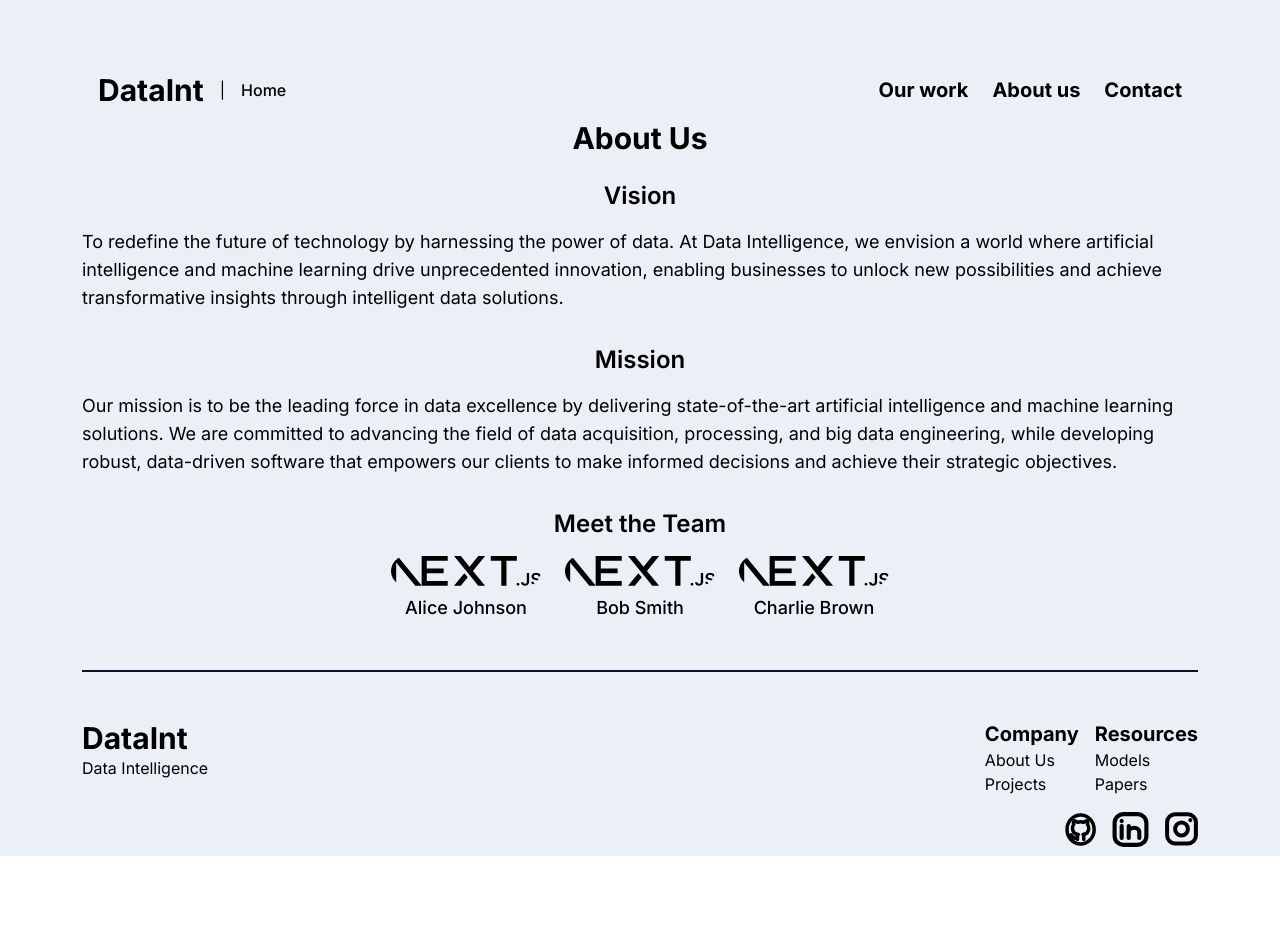
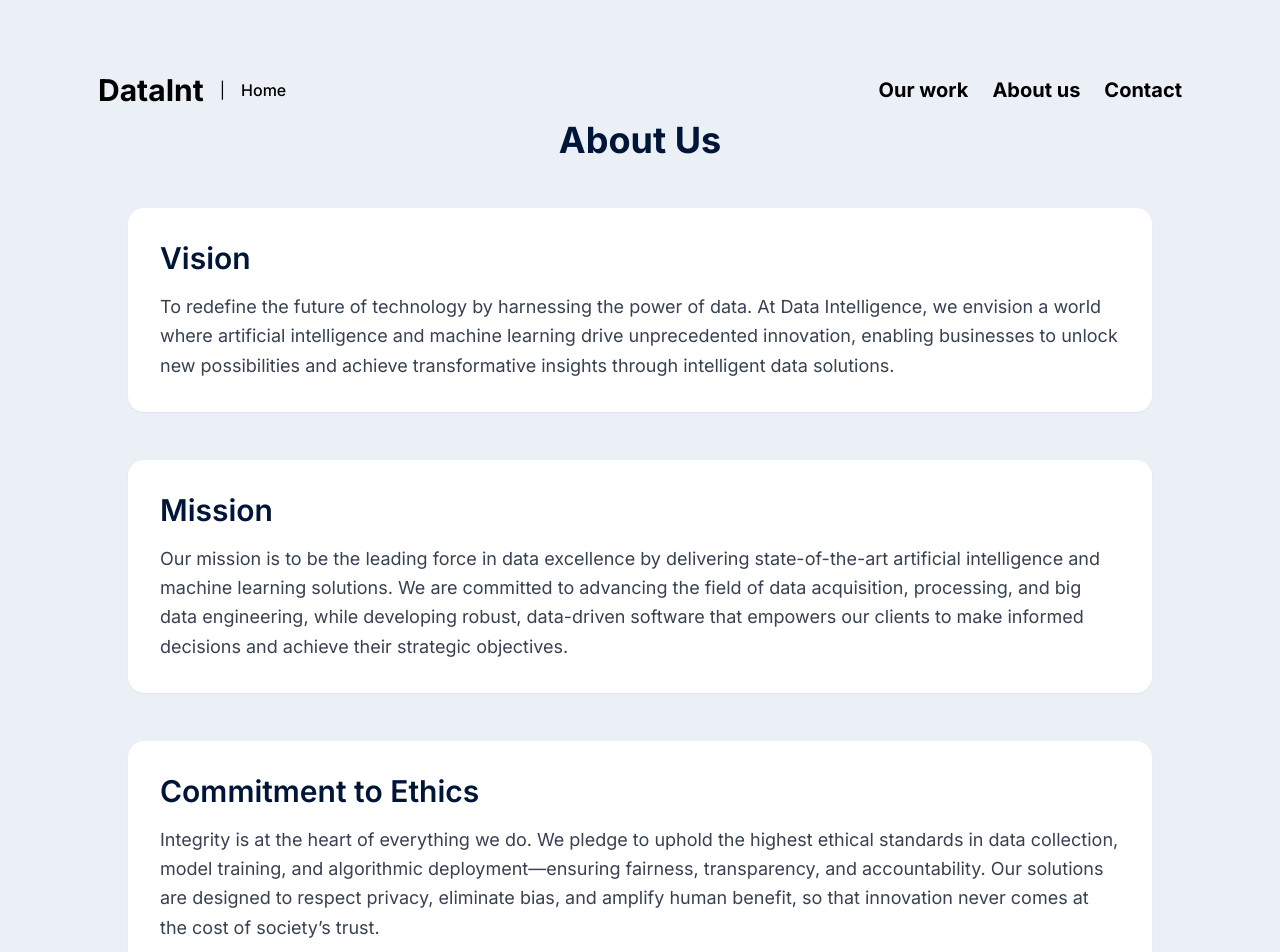
Before and after one commit to Anthony-Phiri-533-MW/dataint-2, a Next.js app: page /aboutus in a window 1280 px wide. Shown: the top 952 px of the page. Before the commit the page ends 856 px from the top, so only its background shows below. Built offline with nearby package versions, Linux system fonts and the light colour scheme.

Commit message:
modifie about us page, add declaretion of ethics

```diff
--- a/app/aboutus/page.jsx
+++ b/app/aboutus/page.jsx
@@ -7,51 +7,94 @@ import Navbar from '../components/Navbar/Navbar';
 import Footer from '../components/Footer/Footer';
 
 const teamMembers = [
-    { name: 'Alice Johnson', src: SampleImg  },
-    { name: 'Bob Smith', src:  SampleImg  },
-    { name: 'Charlie Brown', src:  SampleImg  }
+    { name: 'Alice Johnson', src: SampleImg },
+    { name: 'Bob Smith', src: SampleImg },
+    { name: 'Charlie Brown', src: SampleImg }
 ];
 
-const page = () => {
+const AboutPage = () => {
     return (
-        <div className="px-[82px] py-[60px] bg-[#EBEFF6] min-h-screen">
+        <div className="px-6 md:px-[82px] py-[60px] bg-[#EBEFF6] min-h-screen">
             <Navbar />
-            <h1 className="text-3xl font-bold text-center mb-6">About Us</h1>
 
-            <section className="mb-8">
-                <h2 className="text-2xl font-semibold mb-4 text-center">Vision</h2>
-                <p className="text-lg">
-                    To redefine the future of technology by harnessing the power of data. At Data Intelligence, we envision a world where artificial intelligence and machine learning drive unprecedented innovation, enabling businesses to unlock new possibilities and achieve transformative insights through intelligent data solutions.
+            <main className="max-w-5xl mx-auto">
+                <h1 className="text-4xl font-bold text-[#001538] text-center mb-12">
+                    About Us
+                </h1>
+
+                {/* Vision */}
+                <section className="mb-12 p-8 bg-white rounded-2xl shadow-sm">
+                    <h2 className="text-3xl font-semibold text-[#001538] mb-4">
+                        Vision
+                    </h2>
+                    <p className="text-lg text-gray-700 leading-relaxed">
+                        To redefine the future of technology by harnessing the power of data.
+                        At Data Intelligence, we envision a world where artificial intelligence
+                        and machine learning drive unprecedented innovation, enabling businesses
+                        to unlock new possibilities and achieve transformative insights through
+                        intelligent data solutions.
                     </p>
                 </section>
 
-            <section className="mb-8">
-                <h2 className="text-2xl font-semibold mb-4 text-center">Mission</h2>
-                <p className="text-lg">
-                    Our mission is to be the leading force in data excellence by delivering state-of-the-art artificial intelligence and machine learning solutions. We are committed to advancing the field of data acquisition, processing, and big data engineering, while developing robust, data-driven software that empowers our clients to make informed decisions and achieve their strategic objectives.
+                {/* Mission */}
+                <section className="mb-12 p-8 bg-white rounded-2xl shadow-sm">
+                    <h2 className="text-3xl font-semibold text-[#001538] mb-4">
+                        Mission
+                    </h2>
+                    <p className="text-lg text-gray-700 leading-relaxed">
+                        Our mission is to be the leading force in data excellence by delivering
+                        state-of-the-art artificial intelligence and machine learning solutions.
+                        We are committed to advancing the field of data acquisition, processing,
+                        and big data engineering, while developing robust, data-driven software
+                        that empowers our clients to make informed decisions and achieve their
+                        strategic objectives.
                     </p>
                 </section>
 
-            <section>
-                <h2 className="text-2xl font-semibold mb-4 text-center">Meet the Team</h2>
-                <div className="flex flex-wrap justify-center gap-6">
+                {/* Commitment to Ethics */}
+                <section className="mb-12 p-8 bg-white rounded-2xl shadow-sm">
+                    <h2 className="text-3xl font-semibold text-[#001538] mb-4">
+                        Commitment to Ethics
+                    </h2>
+                    <p className="text-lg text-gray-700 leading-relaxed">
+                        Integrity is at the heart of everything we do. We pledge to uphold the
+                        highest ethical standards in data collection, model training, and algorithmic
+                        deployment—ensuring fairness, transparency, and accountability. Our solutions
+                        are designed to respect privacy, eliminate bias, and amplify human benefit,
+                        so that innovation never comes at the cost of society’s trust.
+                    </p>
+                </section>
+
+                {/* Team */}
+                <section className="mb-12">
+                    <h2 className="text-3xl font-semibold text-[#001538] text-center mb-8">
+                        Meet the Team
+                    </h2>
+                    <div className="grid grid-cols-1 sm:grid-cols-2 lg:grid-cols-3 gap-8">
                         {teamMembers.map((member) => (
-                        <div key={member.name} className="text-center">
+                            <div
+                                key={member.name}
+                                className="flex flex-col items-center p-6 bg-white rounded-xl shadow-sm hover:shadow-md transition-shadow"
+                            >
                                 <Image
                                     src={member.src}
                                     alt={member.name}
                                     width={150}
                                     height={150}
-                                className="rounded-full"
+                                    className="rounded-full border-4 border-[#001538]"
                                 />
-                            <p className="mt-2 text-lg font-medium">{member.name}</p>
+                                <p className="mt-4 text-xl font-semibold text-[#001538]">
+                                    {member.name}
+                                </p>
                             </div>
                         ))}
                     </div>
                 </section>
+            </main>
+
             <Footer />
         </div>
     )
 }
 
-export default page
+export default AboutPage;
```
Lines whose indentation alone changed are shown as unchanged.
